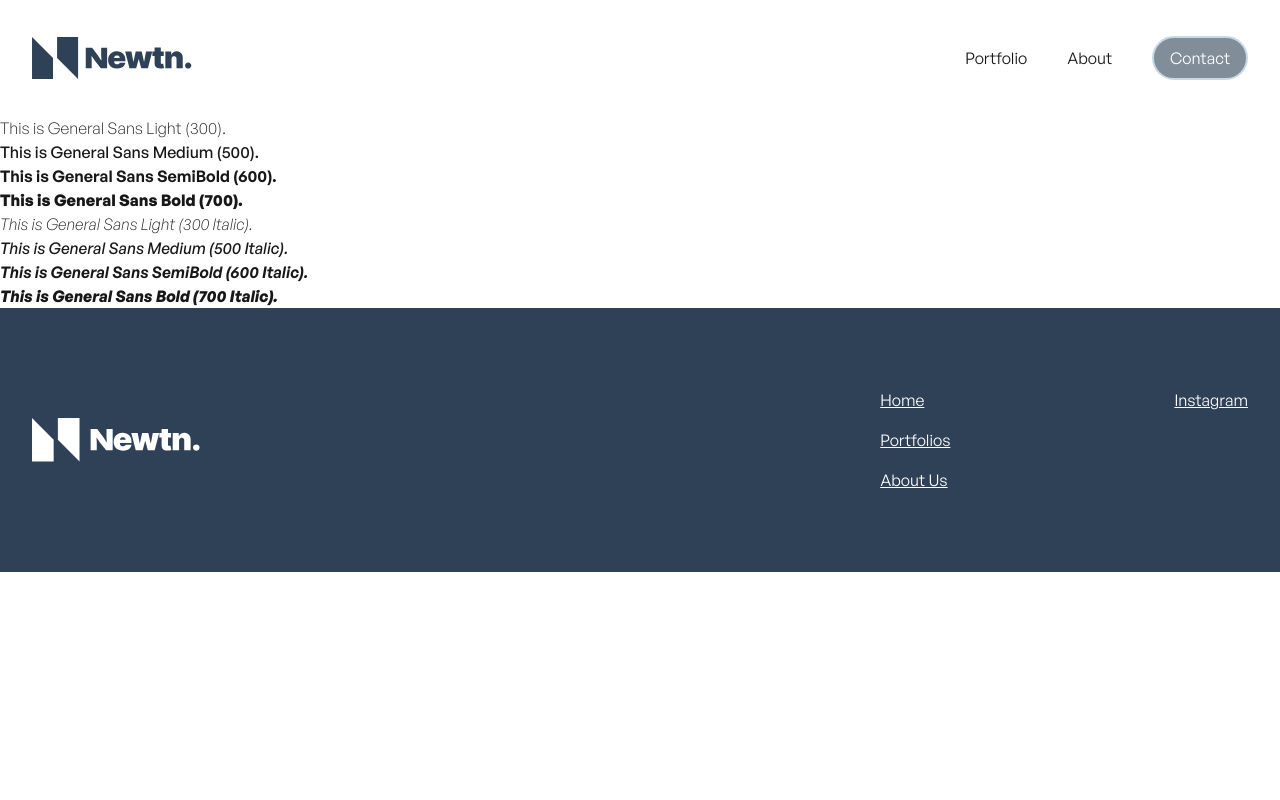
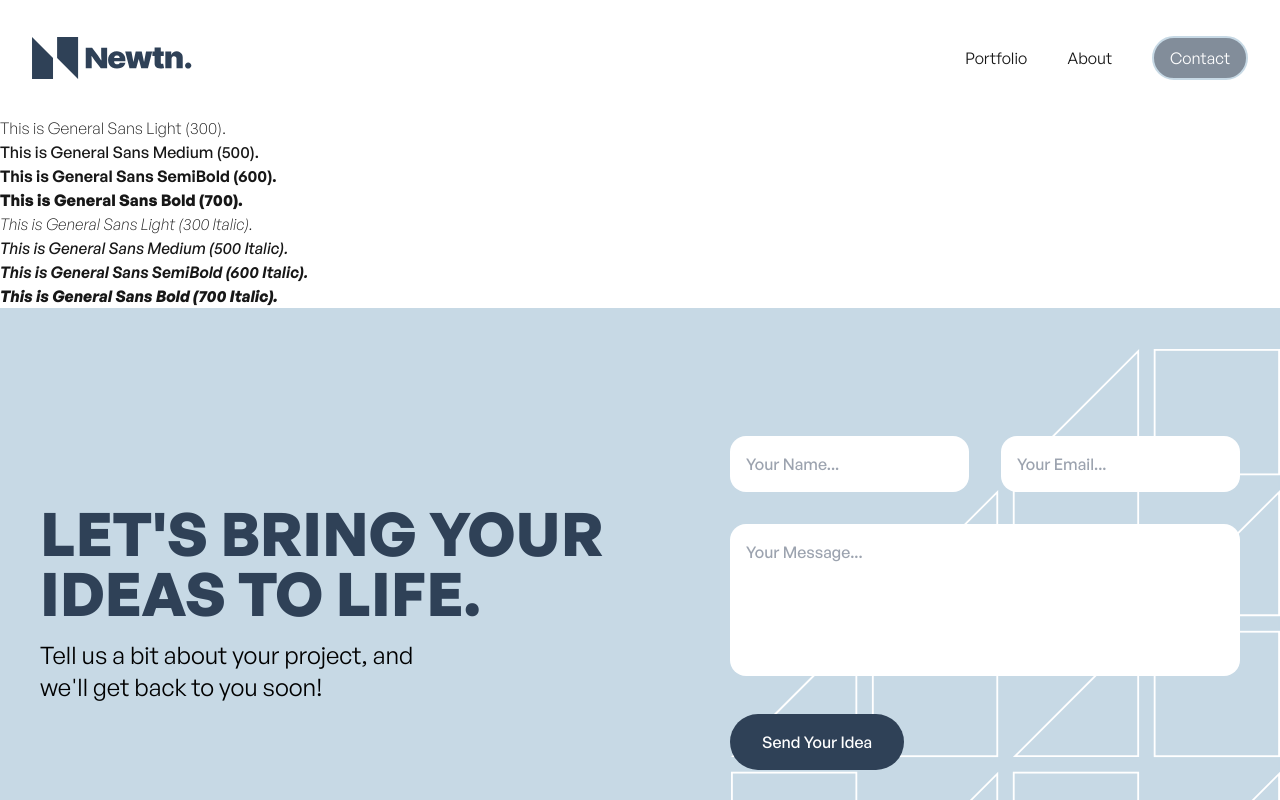
Before and after one commit to fragern/newtn-website, a Next.js app: page / in a window 1280 px wide. Shown: the top 800 px of the page. Built offline with nearby package versions, Linux system fonts and the light colour scheme.

Commit message:
[feat] implementation of message

```diff
--- a/package.json
+++ b/package.json
@@ -12,6 +12,7 @@
     "prepare": "husky install"
   },
   "dependencies": {
+    "@emailjs/browser": "^4.4.1",
     "lucide-react": "^0.474.0",
     "next": "15.1.6",
     "react": "^19.0.0",
--- a/src/app/_components/Footer.tsx
+++ b/src/app/_components/Footer.tsx
@@ -1,10 +1,12 @@
 import Image from "next/image";
 import Link from "next/link";
+import ContactUs from "./sections/ContactUs";
 
 const Footer = () => {
   return (
     <footer className="w-screen bg-primary text-white">
-      <div className="flex flex-col items-center justify-between px-8 py-20 sm:flex-row">
+      <ContactUs />
+      <div className="flex flex-col justify-between px-8 py-20 md:flex-row">
         <Image
           src="/assets/logos/newtn/icon-text/white.svg"
           alt="Snowflake"
--- a/src/app/_components/sections/ContactUs.tsx
+++ b/src/app/_components/sections/ContactUs.tsx
@@ -1,6 +1,40 @@
+"use client";
+
+import { useRef } from "react";
 import Image from "next/image";
+import emailjs from "@emailjs/browser";
 
 const ContactUs = () => {
+  const formRef = useRef<HTMLFormElement>(null);
+
+  const sendEmail = (e: React.FormEvent<HTMLFormElement>) => {
+    e.preventDefault();
+
+    if (!formRef.current) {
+      console.error("Form reference is not available.");
+      return;
+    }
+
+    emailjs
+      .sendForm(
+        "service_f2eq0c6",
+        "template_reaik89",
+        formRef.current,
+        "dejxzEmrq1bTiLyjO",
+      )
+      .then(
+        (result) => {
+          console.log("Email sent successfully!", result.text);
+          alert("Your message has been sent!");
+          formRef.current?.reset();
+        },
+        (error) => {
+          console.error("Failed to send email:", error.text);
+          alert("Failed to send message. Please try again.");
+        },
+      );
+  };
+
   return (
     <section className="relative flex w-full flex-col gap-16 bg-secondary px-10 py-32 lg:flex-row lg:items-center">
       <div className="absolute bottom-0 right-0 h-[549px] w-[551px]">
@@ -19,37 +53,46 @@ const ContactUs = () => {
           LET&apos;S BRING YOUR IDEAS TO LIFE.
         </h1>
         <p className="max-w-[400px] text-2xl text-black">
-          Tell us a bit about your project, and we&apos;ll get back to yous
-          soon!
+          Tell us a bit about your project, and we&apos;ll get back to you soon!
         </p>
       </div>
 
       <div className="z-10 flex flex-1 items-center justify-center">
         <form
-          action=""
-          className="flex w-full flex-col gap-8 lg:max-w-screen-md"
+          ref={formRef}
+          onSubmit={sendEmail}
+          className="flex w-full flex-col gap-8 text-primary lg:max-w-screen-md"
         >
           <div className="flex flex-col gap-8 lg:flex-row">
             <input
               type="text"
+              name="name"
               placeholder="Your Name..."
               className="flex-1 rounded-2xl bg-background p-4 font-medium"
+              required
             />
             <input
-              type="text"
+              type="email"
+              name="email"
               placeholder="Your Email..."
               className="flex-1 rounded-2xl bg-background p-4 font-medium"
+              required
             />
           </div>
           <div>
             <textarea
+              name="message"
               rows={5}
               placeholder="Your Message..."
               className="w-full resize-none rounded-2xl bg-background p-4 font-medium"
+              required
             />
           </div>
           <div>
-            <button className="rounded-full bg-primary px-8 py-4 font-medium text-white hover:bg-white hover:text-primary">
+            <button
+              type="submit"
+              className="rounded-full bg-primary px-8 py-4 font-medium text-white hover:bg-white hover:text-primary"
+            >
               Send Your Idea
             </button>
           </div>
--- a/src/app/about/page.tsx
+++ b/src/app/about/page.tsx
@@ -1,7 +1,6 @@
 import Image from "next/image";
 import { developers, designers } from "@/data/newtn-talents";
 import NewtnTalentCard from "../_components/NewtnTalentCard";
-import ContactUs from "../_components/sections/ContactUs";
 
 export default function About() {
   return (
@@ -76,8 +75,6 @@ export default function About() {
           </div>
         </div>
       </section>
-
-      <ContactUs />
     </div>
   );
 }
```
Also changed, not shown: 1 other file (tests, documents, lock files or other folders).
